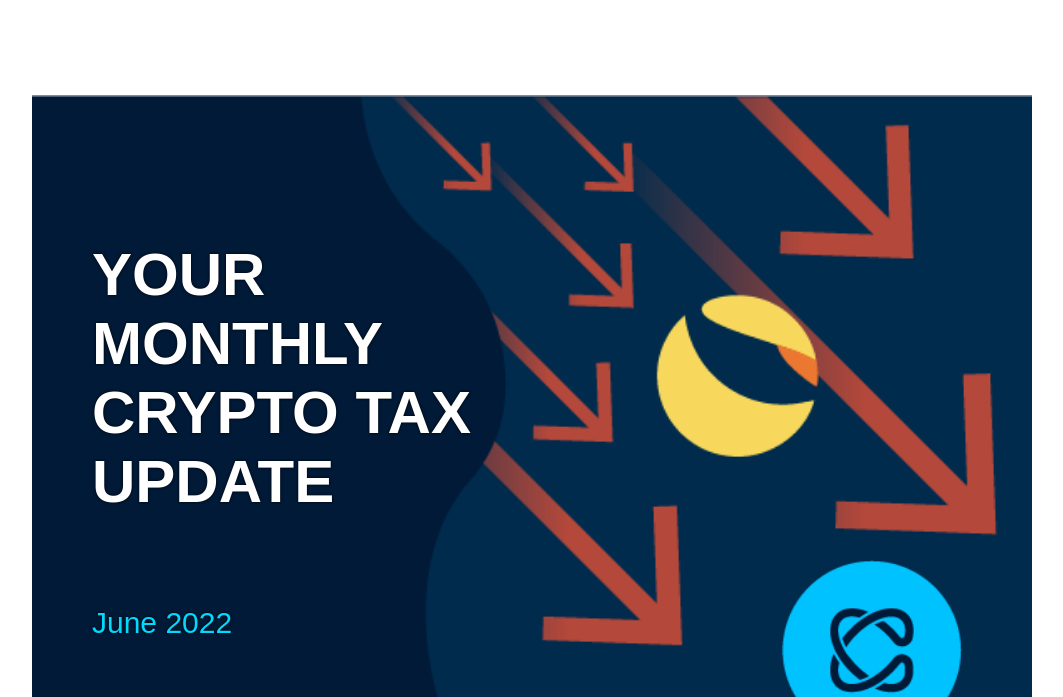
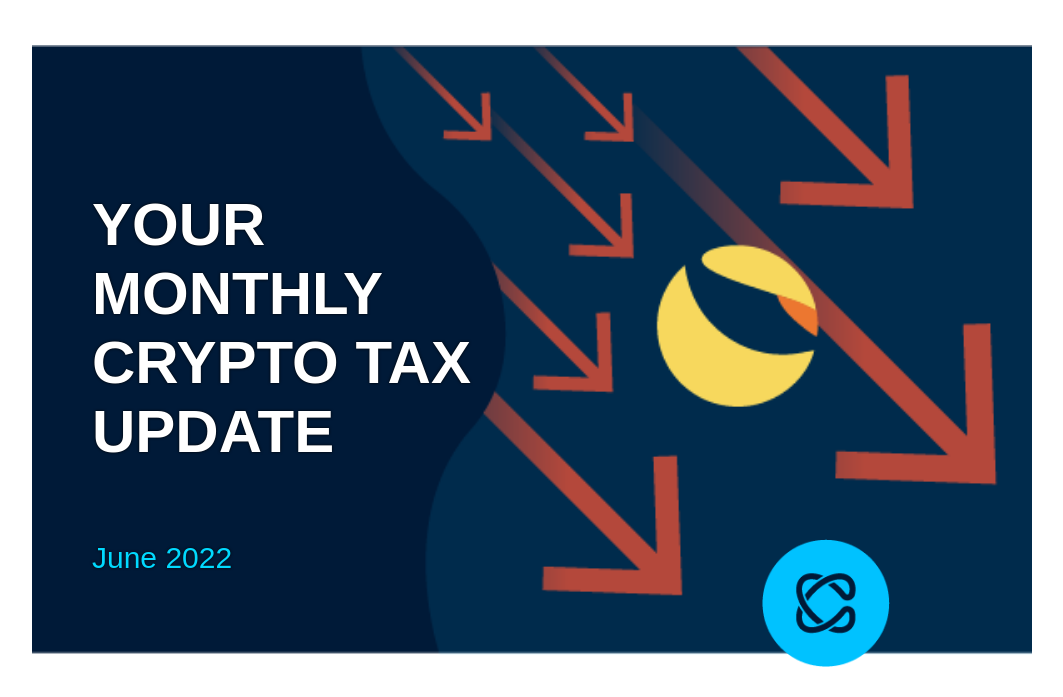
Before and after one commit to VladyslavVasylenko/June-project, a plain HTML site: page index.html in a window 1280 px wide. Shown: the top 697 px of the page, without its empty margins (108-1171 px from the left). Drawn offline with Linux system fonts and the light colour scheme; files whose address does not match are found by name.

Commit message:
change style

```diff
--- a/style/style.scss
+++ b/style/style.scss
@@ -6,14 +6,14 @@
 }
 
 body {
-  width: 1000px;
+  max-width: 1000px;
   height: 100%;
   margin: 0 auto;
 }
 
 .header {
   width: 100%;
-  height: 100vh;
+  height: 700px;
   background-image: url(../image/PNG/Hero-Illustration.png);
   background-position: center;
   background-size: contain;
@@ -24,7 +24,7 @@ body {
   .header-container {
     max-width: 100%;
     height: 100%;
-    padding-top: 30vh;
+    padding-top: 190px;
     padding-left: 60px;
 
     .title {
@@ -37,21 +37,27 @@ body {
     .text {
       font-size: 30px;
       color: rgb(1, 217, 255);
-      padding-top: 90px;
+      padding-top: 8%;
       text-shadow: 0 0 3px rgb(6, 6, 6);
     }
   }
 
   .image {
-    width: 180px;
-    height: 180px;
+    width: 10vw;
+    height: 10vw;
     background-image: url(../image/PNG/Hero-Logo.png);
     background-position: center;
     background-size: cover;
     background-repeat: no-repeat;
-    position: absolute;
-    top: 70vh;
-    right: 70px;
+    position: relative;
+    top: -23%;
+    right: -73%;
     z-index: 3;
   }
 }
+
+// @media screen and (max-width: 920px) {
+//   .header {
+//     height:100%;
+//   }
+// }
```
Also changed, not shown: style/style.css, 1 other file.
